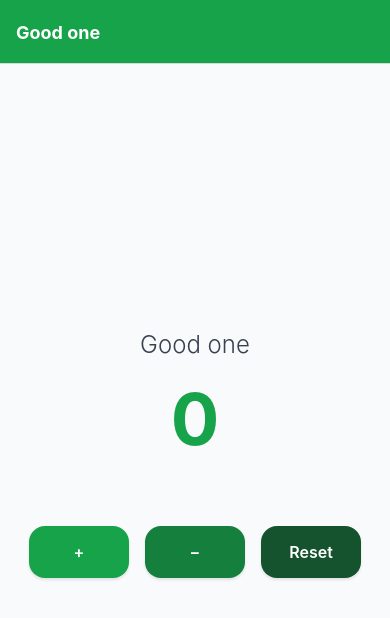
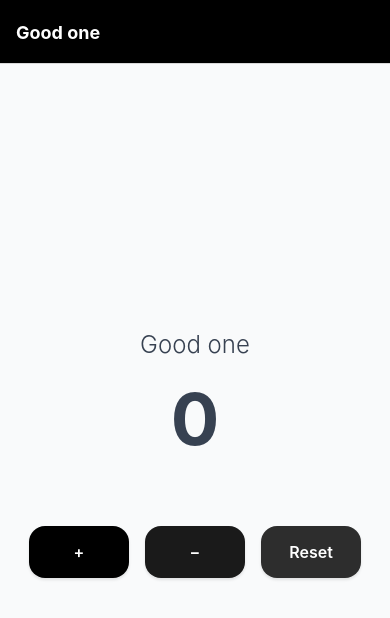
Before and after one commit to bayradion/project-cmkx7yay80001ca2cx6mmk2e9, a React Native app: screen /Home in a window 390 px wide. Shown: the top 618 px of the page. Built offline with nearby package versions, Linux system fonts and the light colour scheme.

Commit message:
feat: Current project files: - src/constants/theme.ts - src/screens/HomeScreen

```diff
--- a/App.tsx
+++ b/App.tsx
@@ -14,7 +14,7 @@ const Stack = createStackNavigator<RootStackParamList>();
 export default function App() {
   return (
     <NavigationContainer>
-      <StatusBar style="auto" />
+      <StatusBar style="light" />
       <Stack.Navigator
         initialRouteName="Home"
         screenOptions={{
--- a/src/constants/theme.ts
+++ b/src/constants/theme.ts
@@ -1,17 +1,17 @@
 export const theme = {
   colors: {
-    primary: '#16a34a', // Green-600
-    secondary: '#15803d', // Green-700
+    primary: '#000000', // Black
+    secondary: '#333333', // Dark gray
     success: '#10b981', // Emerald
     danger: '#ef4444', // Red
     dark: '#1f2937', // Gray-800
     light: '#f9fafb', // Gray-50
     white: '#ffffff',
     text: '#374151', // Gray-700
-    // New counter button specific colors - all green variants
-    counterIncrement: '#16a34a', // Green-600
-    counterDecrement: '#15803d', // Green-700
-    counterReset: '#14532d', // Green-800
+    // Counter button specific colors - all black variants
+    counterIncrement: '#000000', // Black
+    counterDecrement: '#1a1a1a', // Very dark gray
+    counterReset: '#2d2d2d', // Dark gray
     counterDisabled: '#9ca3af', // Gray-400
   },
   spacing: {
--- a/src/screens/HomeScreen.tsx
+++ b/src/screens/HomeScreen.tsx
@@ -63,7 +63,7 @@ const styles = StyleSheet.create({
   counterValue: {
     fontSize: 72,
     fontWeight: 'bold',
-    color: theme.colors.primary,
+    color: theme.colors.text,
     textAlign: 'center',
   },
   buttonsContainer: {
```
